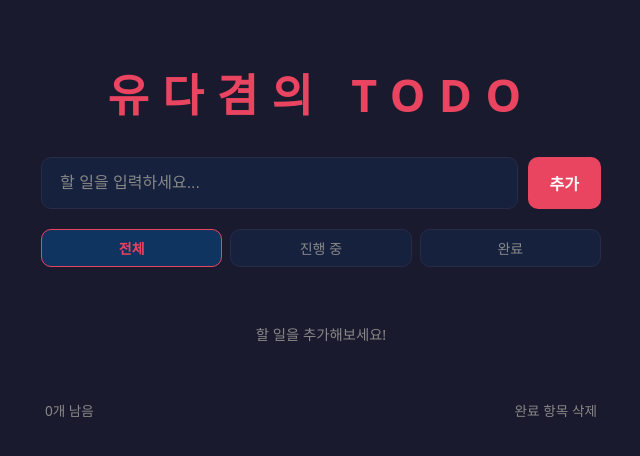
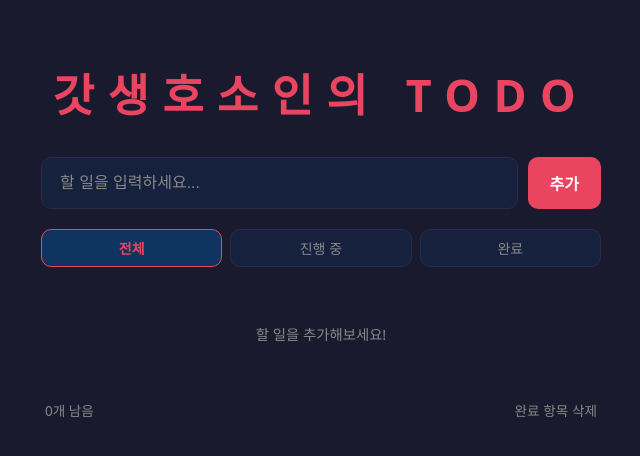
Before and after one commit to UdaGyeom/todo, a plain HTML site: page index.html in a window 1280 px wide. Shown: the whole page, without its empty margins (319-959 px from the left). Drawn offline with Linux system fonts and the light colour scheme.

Commit message:
Update index.html

```diff
--- a/index.html
+++ b/index.html
@@ -9,7 +9,7 @@
 <body>
   <div class="container">
     <header>
-      <h1>유다겸의 TODO</h1>
+      <h1>갓생호소인의 TODO</h1>
     </header>
 
     <div class="input-wrapper">
```
